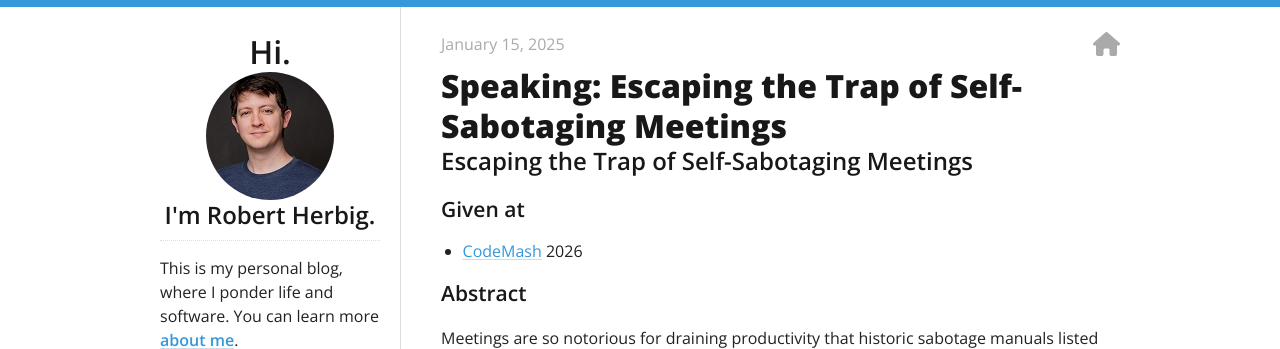
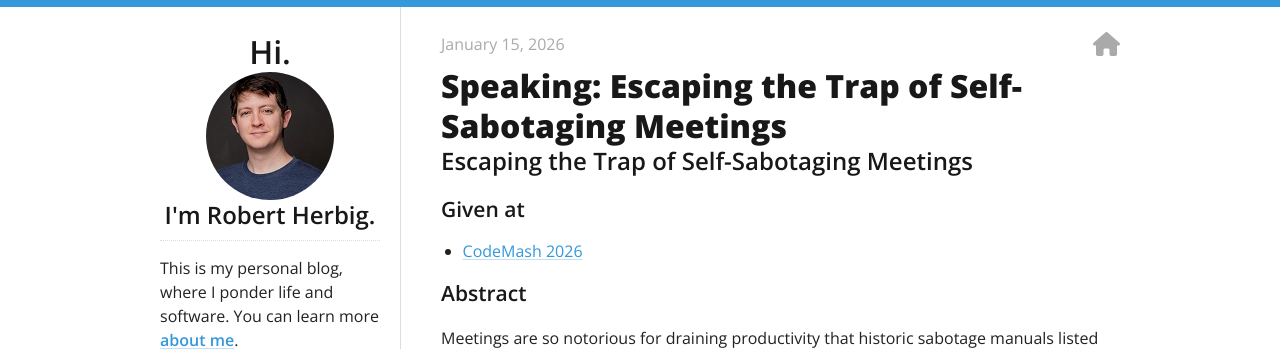
Before and after one commit to rpherbig/rpherbig.github.io, a Jekyll site: the page built from _posts/2026-01-15-Escaping-the-Trap-of-Self-Sabotaging-Meetings.md, in a window 1280 px wide. Shown: the top 349 px of the page. Built offline with Jekyll 4.4.1, drawn with Linux system fonts in a browser that asks for light colours; part of the change alters nothing that is shown.

Commit message:
Fix link/date for CodeMash 2026 conference talk

```diff
--- a/_posts/2025-01-15-Escaping-the-Trap-of-Self-Sabotaging-Meetings.md
+++ b/_posts/2026-01-15-Escaping-the-Trap-of-Self-Sabotaging-Meetings.md
@@ -7,7 +7,7 @@ layout: post
 
 ### Given at
 
-* [CodeMash](https://codemash.org/) 2026
+* [CodeMash 2026](https://events.codemash.org/2026CodeMashConference)
 
 ### Abstract
 
```
